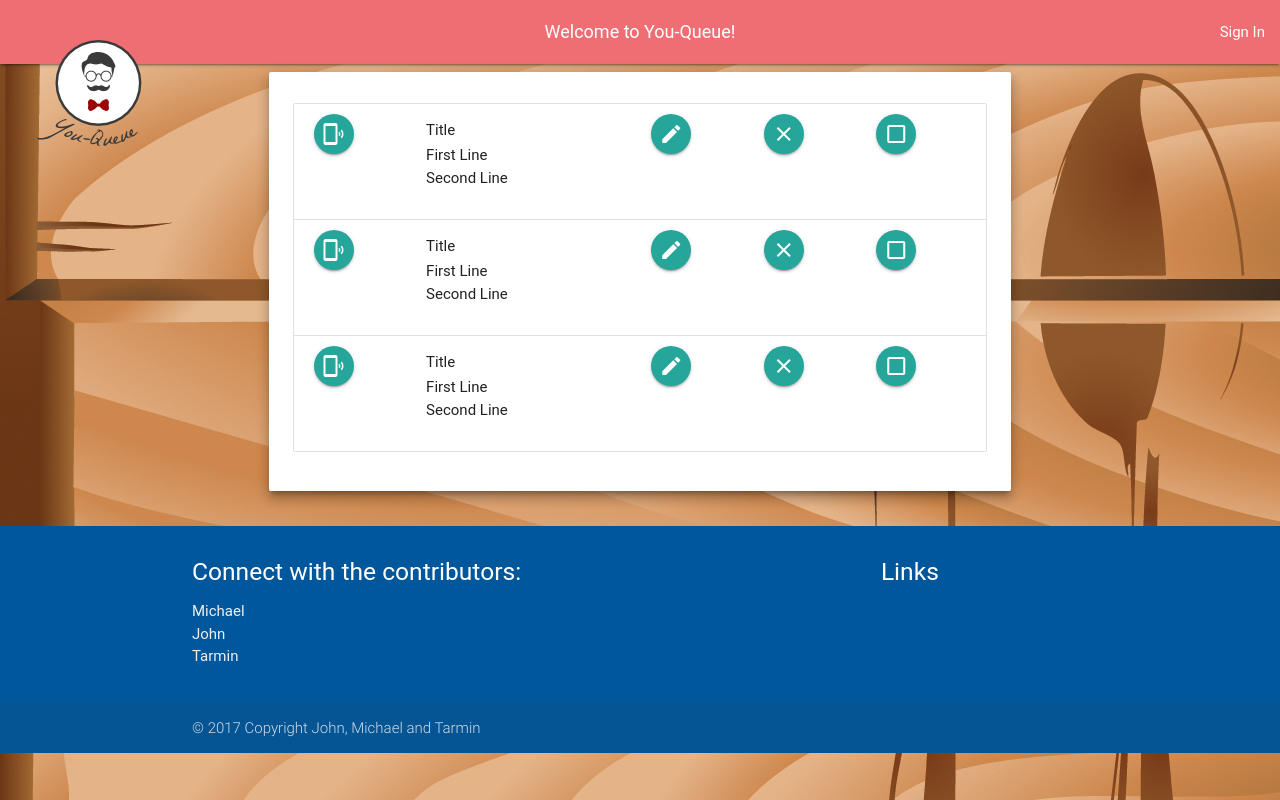
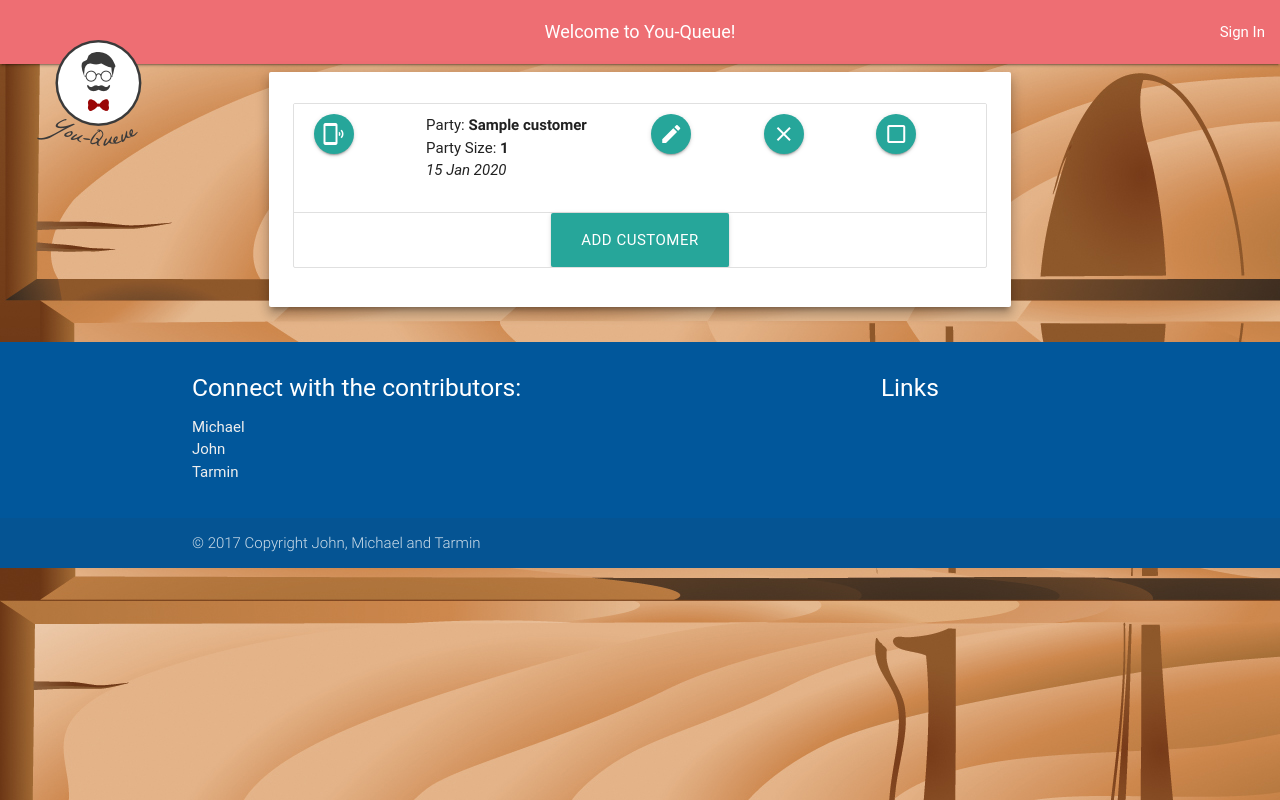
Before and after one commit to jpsilkjr86/you-queue, a Node server app: template views/dashboard2.handlebars in a window 1280 px wide. Run offline with Node 20, Linux system fonts and the light colour scheme; the template is opened without the code that fills it: most values are stand-ins (such as "Sample title", 1, 10 or a date in 2020); some libraries are stand-ins or nearby versions; some web fonts are replaced.

Commit message:
got dashboard to display customer data according to restaurant id. also changed index routing

```diff
--- a/server.js
+++ b/server.js
@@ -131,7 +131,7 @@ db.sequelize.sync().then(() => {
 		console.log('App listening on port ' + port);
 		// sets up routes
 		require('./controllers/html-routes.js')(app, db);
-		require('./controllers/api-routes.js')(app, passport);
+		require('./controllers/api-routes.js')(app, db, passport);
 	});
 }).catch(err => {
 	console.log('Error: Failed to establish connection with MySQL.');
--- a/views/dashboard2.handlebars
+++ b/views/dashboard2.handlebars
@@ -2,17 +2,18 @@
     <div class="col s12 m10 offset-m1">
         <div class="card z-depth-4">
             <div class="card-content">
+                {{#if customers}}
                 <ul class="collection">
+                    {{#each customers}}
                     <li class="collection-item dismissable">
                         <div class="row">
                             <div class="col s2">
                                 <a class="btn-floating"><i class="material-icons">phonelink_ring</i></a>
                             </div>
                             <div class="col s4">
-                                <h6>Title</h6>
-                                <p>First Line <br>
-                                 Second Line
-                                </p>
+                                <p>Party: <b>{{this.party_name}}</b></p>
+                                <p>Party Size: <b>{{this.party_size}}</b></p>
+                                <p><i>{{this.createdAt}}</i></p>
                             </div>
                             <div class="col s2">
                                 <a class="btn-floating"><i class="material-icons">edit</i></a>
@@ -25,51 +26,12 @@
                             </div>
                         </div>
                     </li>
-                    <li class="collection-item dismissable">
-                        <div class="row">
-                            <div class="col s2">
-                                <a class="btn-floating"><i class="material-icons">phonelink_ring</i></a>
-                            </div>
-                            <div class="col s4">
-                                <h6>Title</h6>
-                                <p>First Line <br>
-                                 Second Line
-                                </p>
-                            </div>
-                            <div class="col s2">
-                                <a class="btn-floating"><i class="material-icons">edit</i></a>
-                            </div>
-                            <div class="col s2">
-                                <a class="btn-floating"><i class="material-icons">close</i></a>
-                            </div>
-                            <div class="col s2">
-                                <a class="btn-floating"><i class="material-icons">check_box_outline_blank</i></a>
-                            </div>
-                        </div>
-                    </li>
-                    <li class="collection-item dismissable">
-                        <div class="row">
-                            <div class="col s2">
-                                <a class="btn-floating"><i class="material-icons">phonelink_ring</i></a>
-                            </div>
-                            <div class="col s4">
-                                <h6>Title</h6>
-                                <p>First Line <br>
-                                 Second Line
-                                </p>
-                            </div>
-                            <div class="col s2">
-                                <a class="btn-floating"><i class="material-icons">edit</i></a>
-                            </div>
-                            <div class="col s2">
-                                <a class="btn-floating"><i class="material-icons">close</i></a>
-                            </div>
-                            <div class="col s2">
-                                <a class="btn-floating"><i class="material-icons">check_box_outline_blank</i></a>
-                            </div>
-                        </div>
-                    </li>
+                    {{/each}}
+                    <div class="center"><a class="btn-large center" href="/addcustomer">ADD CUSTOMER</a></div>
                 </ul>
+                {{else}}
+                <div class="center"><a class="btn-large center" href="/addcustomer">Add Your First Customer!</a></div>
+                {{/if}}
             </div> <!-- end of card-content -->
         </div> <!-- end of card -->
     </div> <!-- end of col -->
```
Also changed, not shown: controllers/api-routes.js (+19 -3 lines), controllers/html-routes.js (+17 -47 lines), models/cust-table.js (+58 -15 lines).
